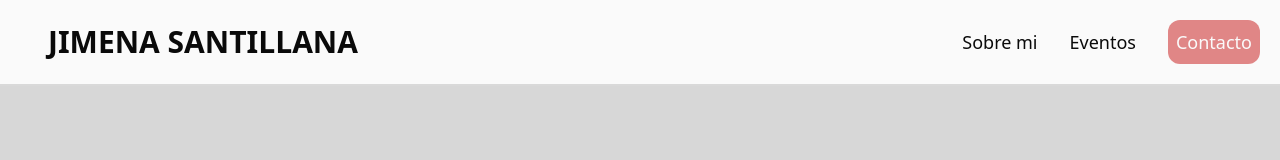
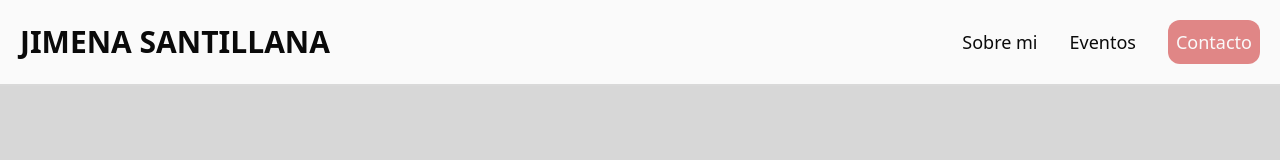
Before and after one commit to romavallejo/portafolio-JSV, a Next.js app: page / in a window 1280 px wide. Shown: the top 160 px of the page. Built offline with nearby package versions, Linux system fonts and the light colour scheme.

Commit message:
delete space in header and made it sticky

```diff
--- a/components/Header.tsx
+++ b/components/Header.tsx
@@ -5,11 +5,11 @@ import SideNavegationBar from './SideNavegationBar';
 
 const Header = () => {
     return (
-        <header>
+        <header className='sticky top-0 bg-background/90 backdrop-blur-lg z-999'>
 
             <nav className='hidden sm:block'>
                 <ul className="flex justify-center items-center gap-8 p-5 border-b-2 border-merge">
-                    <li className='text-3xl ml-7 mr-auto font-extrabold uppercase'><Link href="/">Jimena Santillana</Link></li>
+                    <li className='text-3xl mr-auto font-extrabold uppercase'><Link href="/">Jimena Santillana</Link></li>
                     <li className='text-lg'><Link href="/about">Sobre mi</Link></li>
                     <li className='text-lg'><Link href="/events">Eventos</Link></li>
                     <li className='text-lg'><Link href="contact"><TextHighlight>Contacto</TextHighlight></Link></li>
```
